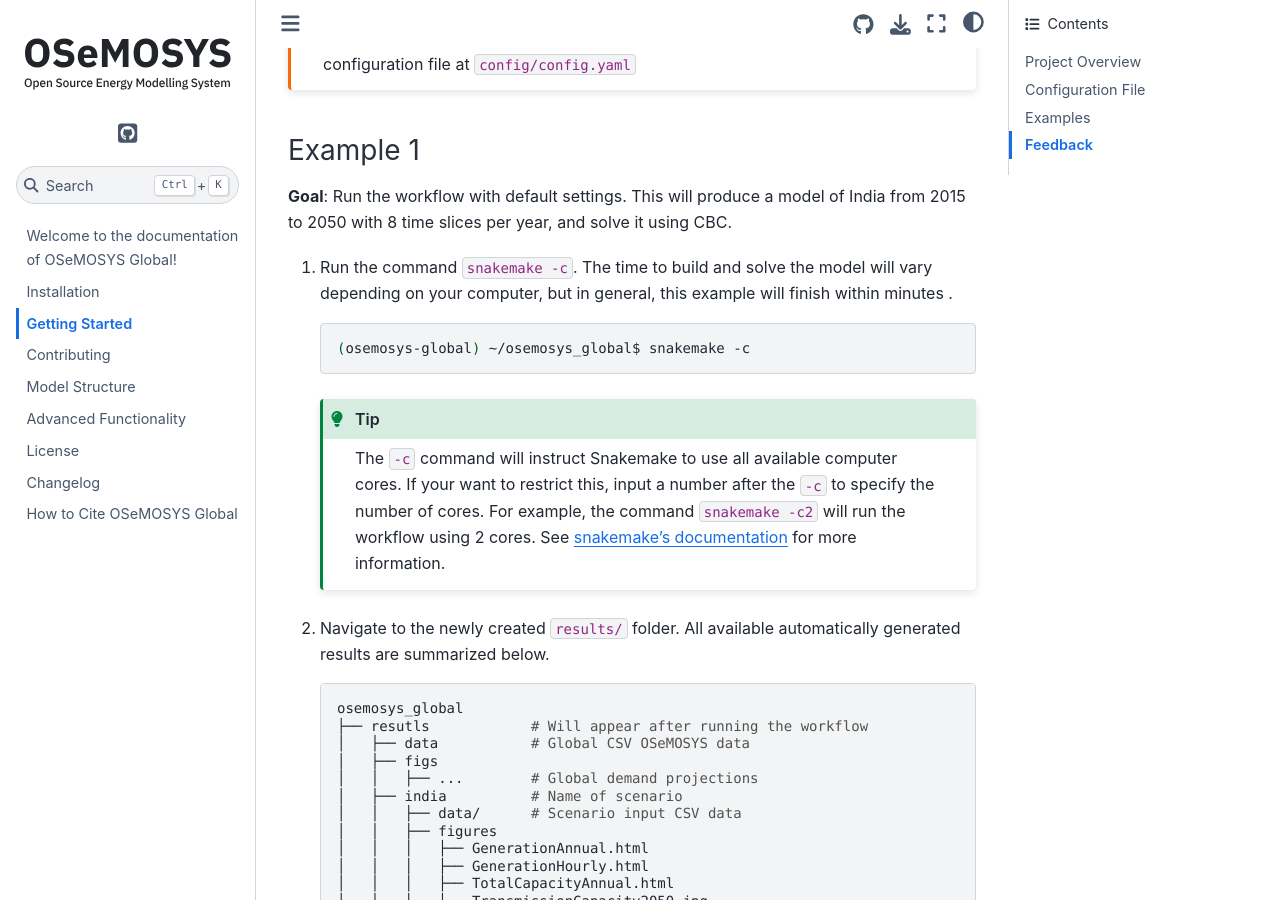
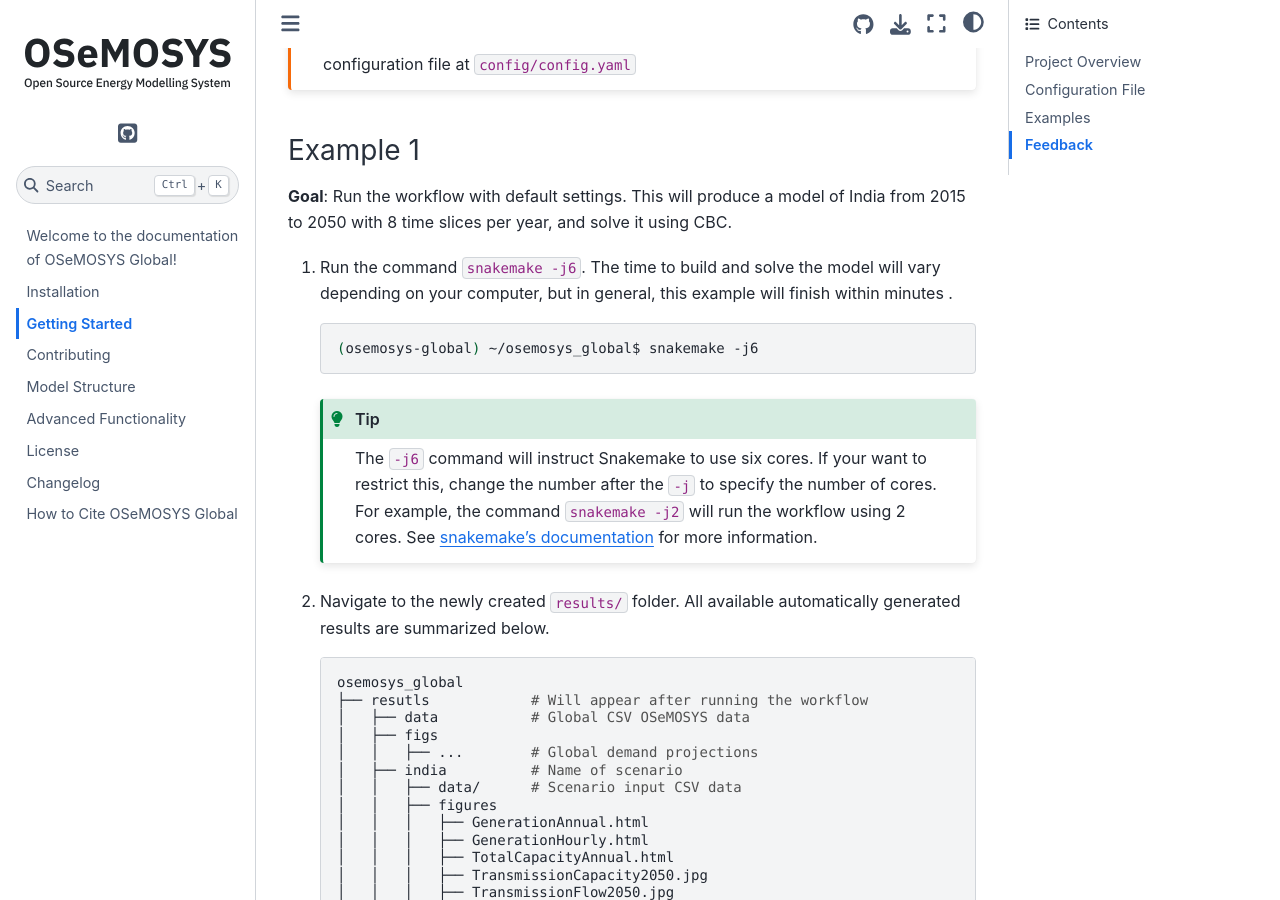
Before and after one commit to OSeMOSYS/osemosys_global, a Sphinx documentation site: the page built from docs/getting-started.md, in a window 1280 px wide and 900 px high, scrolled down 3021 px. Built offline with Sphinx 7.4.7 and the Sphinx Book theme 1.1.4, drawn with Linux system fonts in a browser that asks for light colours; the version number is read from the project's files by our own code.

Commit message:
update snakemake commands

````diff
--- a/docs/getting-started.md
+++ b/docs/getting-started.md
@@ -93,18 +93,18 @@
 **Goal**: Run the workflow with default settings. This will produce a model
 of India from 2015 to 2050 with 8 time slices per year, and solve it using CBC.
 
-1. Run the command `snakemake -c`. The time to build and solve the model will
+1. Run the command `snakemake -j6`. The time to build and solve the model will
 vary depending on your computer, but in general, this example will finish
 within minutes .
 
     ```bash
-    (osemosys-global) ~/osemosys_global$ snakemake -c
+    (osemosys-global) ~/osemosys_global$ snakemake -j6
     ```
 
     :::{tip}
-    The `-c` command will instruct Snakemake to use all available computer
-    cores. If your want to restrict this, input a number after the `-c` to
-    specify the number of cores. For example, the command `snakemake -c2` will
+    The `-j6` command will instruct Snakemake to use six cores.
+    If your want to restrict this, change the number after the `-j` to
+    specify the number of cores. For example, the command `snakemake -j2` will
     run the workflow using 2 cores. See
     [snakemake's documentation](https://snakemake.readthedocs.io/en/stable/executing/cli.html#useful-command-line-arguments)
     for more information.
@@ -254,10 +254,10 @@
     emission_penalty: 50
     ```
 
-8. Run the command `snakemake -c`
+8. Run the command `snakemake -j6`
 
     ```bash
-    (osemosys-global) ~/osemosys_global$ snakemake -c
+    (osemosys-global) ~/osemosys_global$ snakemake -j6
     ```
 
     :::{tip}
@@ -438,7 +438,7 @@
     solver: 'cplex'
     ```
 
-8. Run the command `snakemake -c`
+8. Run the command `snakemake -j6`
 
     :::{warning}
     This scenario will take multiple hours to run using a commercial solver
@@ -446,7 +446,7 @@
     :::
 
     ```bash
-    (osemosys-global) ~/osemosys_global$ snakemake -c
+    (osemosys-global) ~/osemosys_global$ snakemake -j6
     ```
 
 8. View system level results in the `results/WORLD/figures` folder
````
Also changed, not shown: docs/advanced-functionality.md (+2 -2 lines).
